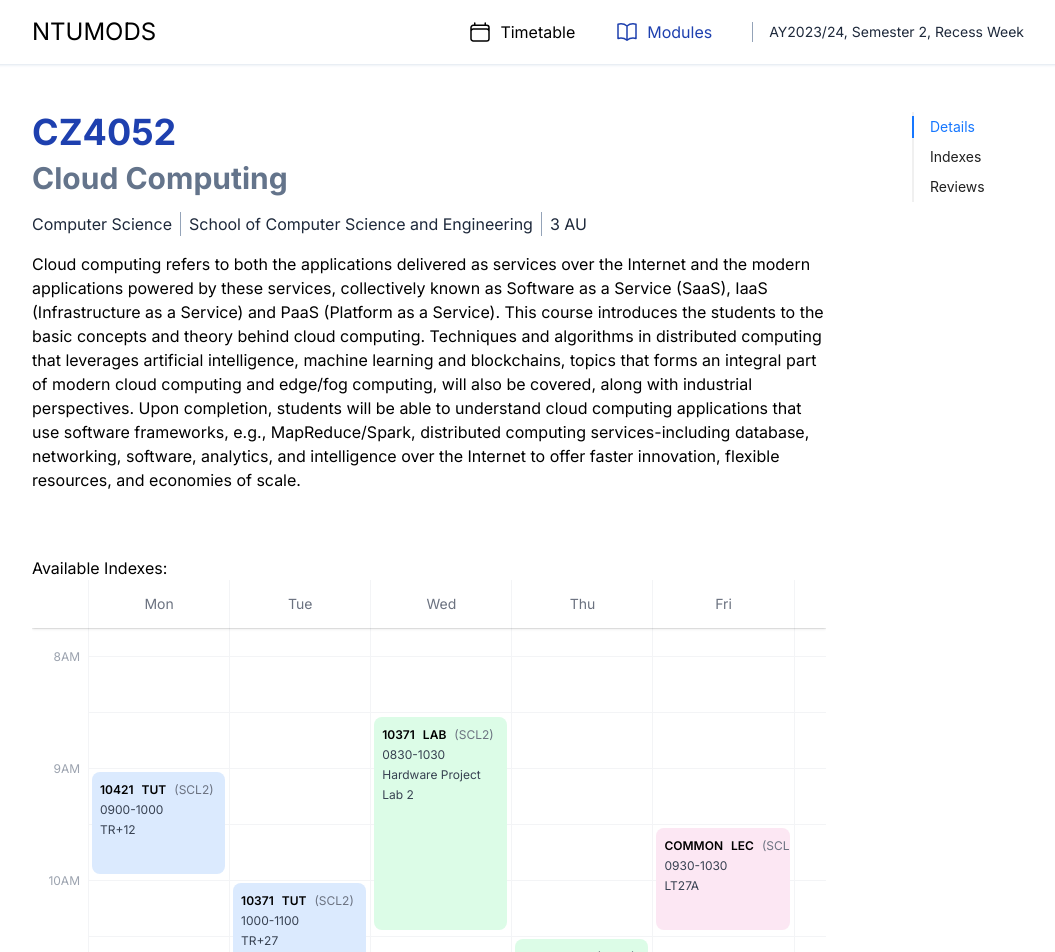
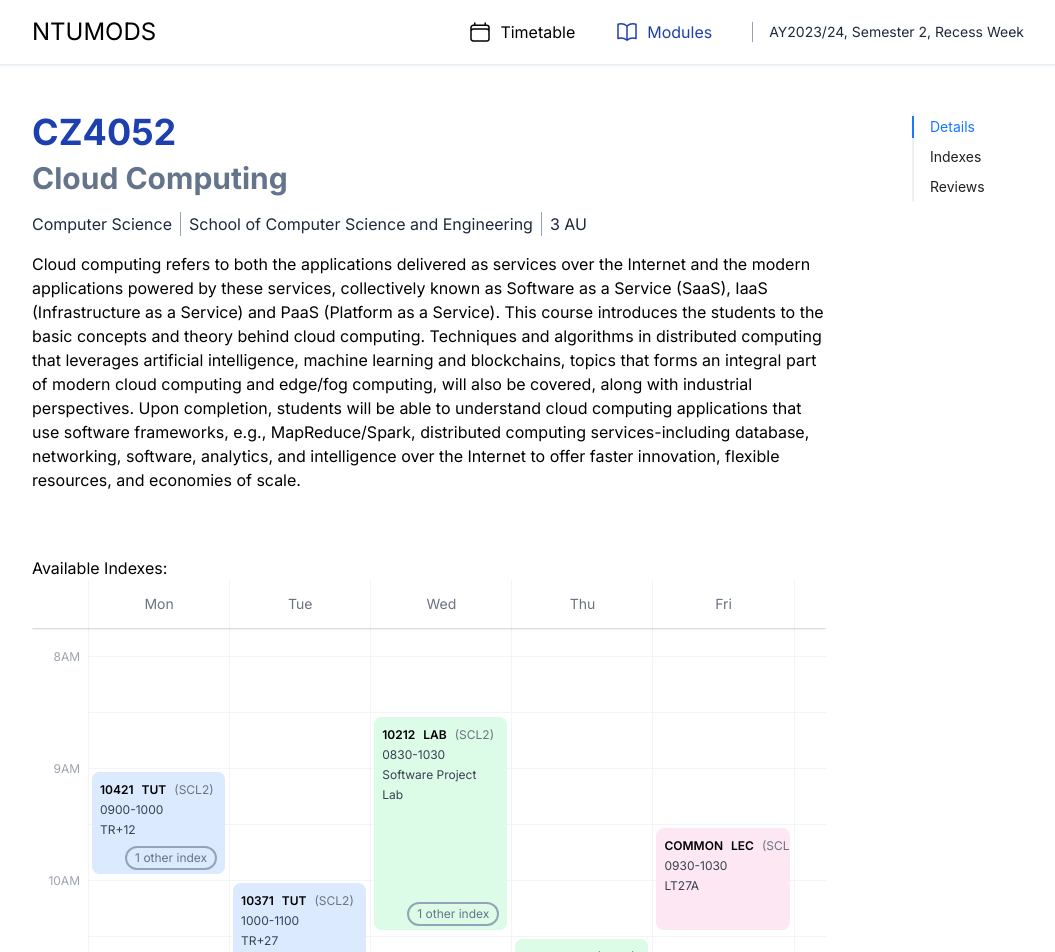
Before and after one commit to yequan99/ntumods-frontend, a Next.js app: page /modules/AB0403 in a window 1280 px wide. Shown: the top 952 px of the page, without its empty margins (112-1167 px from the left). Built offline with nearby package versions, Linux system fonts and the light colour scheme.

Commit message:
added schedule index schedule

```diff
--- a/public/data/mockModuleData.json
+++ b/public/data/mockModuleData.json
@@ -14,18 +14,9 @@
     "Description": "Cloud computing refers to both the applications delivered as services over the Internet and the modern applications powered by these services, collectively known as Software as a Service (SaaS), IaaS (Infrastructure as a Service) and PaaS (Platform as a Service). This course introduces the students to the basic concepts and theory behind cloud computing. Techniques and algorithms in distributed computing that leverages artificial intelligence, machine learning and blockchains, topics that forms an integral part of modern cloud computing and edge/fog computing, will also be covered, along with industrial perspectives. Upon completion, students will be able to understand cloud computing applications that use software frameworks, e.g., MapReduce/Spark, distributed computing services-including database, networking, software, analytics, and intelligence over the Internet to offer faster innovation, flexible resources, and economies of scale.",
     "Schedules": [
         {
-            "StartTime": "0900",
-            "EndTime": "1000",
-            "Venue": "TR+12",
-            "ClassType": "TUT",
-            "Index": "10421",
-            "IndexGroup": "SCL2",
-            "DayOfWeek": "MON"
-        },
-        {
             "StartTime": "0830",
             "EndTime": "1030",
-            "Venue": "Hardware Project Lab 2",
+            "Venue": "Hardware Lab 2",
             "ClassType": "LAB",
             "Index": "10371",
             "IndexGroup": "SCL2",
@@ -43,7 +34,7 @@
         {
             "StartTime": "1030",
             "EndTime": "1230",
-            "Venue": "Software Project Lab 2",
+            "Venue": "Software Lab 2",
             "ClassType": "LAB",
             "Index": "10421",
             "IndexGroup": "SCL2",
@@ -57,6 +48,33 @@
             "Index": "10371",
             "IndexGroup": "SCL2",
             "DayOfWeek": "TUE"
+        },
+        {
+            "StartTime": "0830",
+            "EndTime": "1030",
+            "Venue": "Software Project Lab",
+            "ClassType": "LAB",
+            "Index": "10212",
+            "IndexGroup": "SCL2",
+            "DayOfWeek": "WED"
+        },
+        {
+            "StartTime": "0900",
+            "EndTime": "1000",
+            "Venue": "TR+14",
+            "ClassType": "TUT",
+            "Index": "10212",
+            "IndexGroup": "SCL2",
+            "DayOfWeek": "MON"
+        },
+        {
+            "StartTime": "0900",
+            "EndTime": "1000",
+            "Venue": "TR+12",
+            "ClassType": "TUT",
+            "Index": "10421",
+            "IndexGroup": "SCL2",
+            "DayOfWeek": "MON"
         }
     ]
 }
--- a/src/app/modules/[module]/event.tsx
+++ b/src/app/modules/[module]/event.tsx
@@ -1,11 +1,17 @@
 'use client'
 
-import { useState } from "react"
+import { useState, useEffect } from "react"
+import { Dropdown, Menu } from 'antd';
 
-import { ScheduleEvent } from "@/utils/types"
+import { ParsedScheduleEvent } from "@/utils/types"
 
-export default function Event({scheduleEvents}: {scheduleEvents: ScheduleEvent[]}) {
+export default function Event({scheduleEvents}: {scheduleEvents: ParsedScheduleEvent[]}) {
+    const [eventData, setEventData] = useState<ParsedScheduleEvent[]>([])
     const [hoveredIndex, setHoveredIndex] = useState<string>("")
+
+    useEffect(() => {
+        setEventData(scheduleEvents)
+    }, [scheduleEvents])
 
     const handleMouseEnter = (classIndex: string) => {
         console.log(classIndex)
@@ -16,30 +22,31 @@ export default function Event({scheduleEvents}: {scheduleEvents: ScheduleEvent[]
         setHoveredIndex("")
     }
 
-    const dayColumn: Record<string, string> = {
-        "MON": "col-start-1 col-end-2",
-        "TUE": "col-start-2 col-end-3",
-        "WED": "col-start-3 col-end-4",
-        "THU": "col-start-4 col-end-5",
-        "FRI": "col-start-5 col-end-6"
+    const handleSelectIndex = (selectedIndex: string) => {
+        var newEventData: ParsedScheduleEvent[] = eventData
+        var selectedIndexes: ParsedScheduleEvent[] = []
+        for (let i = 0; i < newEventData.length; i++) {
+            if (newEventData[i].Index === selectedIndex) {
+                const selectedEvent: ParsedScheduleEvent = newEventData.splice(i,1)[0]
+                selectedIndexes.push(selectedEvent)
+                i--
+            }
+        }
+        newEventData.push(...selectedIndexes)
+        setEventData(newEventData)
     }
 
-    const neutralColour: Record<string, string> = {
-        "blue": "bg-blue-100",
-        "pink": "bg-pink-100",
-        "green": "bg-green-100"
-    }
-
-    const hoverColour: Record<string, string> = {
-        "blue": "bg-blue-200",
-        "pink": "bg-pink-200",
-        "green": "bg-green-200"
-    }
-
-    const noHoverColour: Record<string, string> = {
-        "blue": "bg-blue-50",
-        "pink": "bg-pink-50",
-        "green": "bg-green-50"
+    const generateMenu = (scheduleData: ParsedScheduleEvent) => {
+        return (
+            <Menu>
+                {scheduleData.OtherIndexes.map((index, i) => (
+                    index !== scheduleData.Index &&
+                    <Menu.Item key={i} onClick={() => handleSelectIndex(index)}>
+                        {index}
+                    </Menu.Item>
+                ))}
+            </Menu>
+        )
     }
 
     return (
@@ -47,7 +54,7 @@ export default function Event({scheduleEvents}: {scheduleEvents: ScheduleEvent[]
             className="col-start-1 col-end-2 row-start-1 grid grid-cols-1 sm:grid-cols-5 sm:pr-8"
             style={{ gridTemplateRows: '1.75rem repeat(288, minmax(0, 1fr)) auto' }}
         >
-            {scheduleEvents.map((eventSchedule,index) => (
+            {eventData.map((eventSchedule,index) => (
                 <li
                     key={index}
                     className={`relative mt-px flex sm:${dayColumn[eventSchedule.DayOfWeek]}`}
@@ -61,9 +68,16 @@ export default function Event({scheduleEvents}: {scheduleEvents: ScheduleEvent[]
                         <p className="order-1 text-gray-700">{eventSchedule.StartTime}-{eventSchedule.EndTime}</p>
                         <p className="order-2 text-gray-700">{eventSchedule.Venue}</p>
                         <div className="flex flex-row">
-                            <p className="text-black font-semibold pr-2">{eventSchedule.Index}</p>
+                            <p className="text-black font-semibold pr-2">
+                                {eventSchedule.Index}
+                            </p>
                             <p className={`text-${eventSchedule.BgColour}-500 font-semibold pr-2`}>{eventSchedule.ClassType}</p>
                             <p className="text-gray-500">({eventSchedule.IndexGroup})</p>
+                        </div>
+                        <div className={`absolute right-2 bottom-1 ${eventSchedule.OtherIndexes.length > 1 ? "visible cursor-pointer" : "invisible"} h-fit w-fit px-2 border-2 border-slate-400 rounded-2xl text-slate-500`}>
+                            <Dropdown overlay={generateMenu(eventSchedule)} placement="bottom" arrow>
+                                <p>{eventSchedule.OtherIndexes.length - 1} other index</p>
+                            </Dropdown>
                         </div>
                     </div>
                 </li>
@@ -71,3 +85,29 @@ export default function Event({scheduleEvents}: {scheduleEvents: ScheduleEvent[]
         </ol>
     )
 }
+
+const dayColumn: Record<string, string> = {
+    "MON": "col-start-1 col-end-2",
+    "TUE": "col-start-2 col-end-3",
+    "WED": "col-start-3 col-end-4",
+    "THU": "col-start-4 col-end-5",
+    "FRI": "col-start-5 col-end-6"
+}
+
+const neutralColour: Record<string, string> = {
+    "blue": "bg-blue-100",
+    "pink": "bg-pink-100",
+    "green": "bg-green-100"
+}
+
+const hoverColour: Record<string, string> = {
+    "blue": "bg-blue-200",
+    "pink": "bg-pink-200",
+    "green": "bg-green-200"
+}
+
+const noHoverColour: Record<string, string> = {
+    "blue": "bg-blue-50",
+    "pink": "bg-pink-50",
+    "green": "bg-green-50"
+}
--- a/src/app/modules/[module]/page.tsx
+++ b/src/app/modules/[module]/page.tsx
@@ -3,7 +3,7 @@
 import { useState, useEffect } from "react"
 import { Anchor } from "antd"
 
-import { ModuleData,ScheduleEvent } from "@/utils/types"
+import { ModuleData,ScheduleEvent,ParsedScheduleEvent } from "@/utils/types"
 import Schedule from "./schedule"
 
 const bgColor: Record<string, string> = {
@@ -14,7 +14,7 @@ const bgColor: Record<string, string> = {
 
 export default function Module({ params }: { params: { module: string } }) {
     const [moduleDetails, setModuleDetails] = useState<ModuleData | null>(null)
-    const [indexSchedule, setIndexSchedule] = useState<ScheduleEvent[]>([])
+    const [indexSchedule, setIndexSchedule] = useState<ParsedScheduleEvent[]>([])
 
     useEffect(() => {
         // make API call to fetch module detail using modulecode
@@ -24,7 +24,7 @@ export default function Module({ params }: { params: { module: string } }) {
                 const data: ModuleData = await response.json()
 
                 setModuleDetails(data)
-                const parsedIndex: ScheduleEvent[] = ParseEventSchedule(data)
+                const parsedIndex: ParsedScheduleEvent[] = ParseEventSchedule(data)
                 setIndexSchedule(parsedIndex)
             } catch (error) {
                 console.log('Error fetching module data:', error)
@@ -34,7 +34,9 @@ export default function Module({ params }: { params: { module: string } }) {
     }, [])
 
     const ParseEventSchedule = (eventData: ModuleData) => {
+        var parsedEventSchedule: ParsedScheduleEvent[] = []
         var newEventSchedule: ScheduleEvent[] = []
+        var eventMap: Record<string, string[]> = {}
         eventData.Schedules.map((schedule) => {
             const newEvent: ScheduleEvent = {
                 Index: schedule.Index,
@@ -47,9 +49,23 @@ export default function Module({ params }: { params: { module: string } }) {
                 GridRow: calculateGridRow(schedule.StartTime, schedule.EndTime),
                 BgColour: bgColor[schedule.ClassType]
             }
+            const key: string = `${newEvent.DayOfWeek}-${newEvent.StartTime}-${newEvent.EndTime}`
+            if (eventMap[key]) {
+                eventMap[key].push(newEvent.Index)
+            } else {
+                eventMap[key] = [newEvent.Index]
+            }
             newEventSchedule.push(newEvent)
         })
-        return newEventSchedule
+        newEventSchedule.map((eventSchedule) => {
+            const parsedEvent: ParsedScheduleEvent = {
+                ...eventSchedule,
+                OtherIndexes: eventMap[`${eventSchedule.DayOfWeek}-${eventSchedule.StartTime}-${eventSchedule.EndTime}`]
+            }
+            parsedEventSchedule.push(parsedEvent)
+        })
+
+        return parsedEventSchedule
     }
 
     // 0.5 hrs -> span 11
```
Also changed, not shown: src/utils/types.ts (+13 -0 lines).
